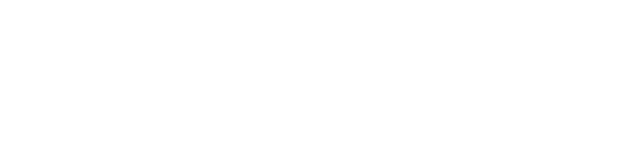
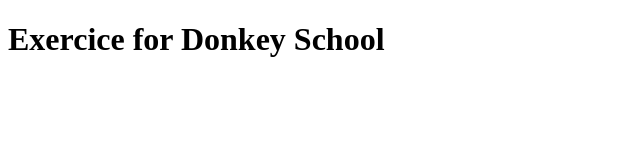
Before and after one commit to Adrian0586/githubChallenge1, a plain HTML site: page index.html in a window 1280 px wide. Shown: the whole page, without its empty margins (0-640 px from the left). Drawn offline with Linux system fonts and the light colour scheme.

Commit message:
Update index.html
registration of h1

```diff
--- a/index.html
+++ b/index.html
@@ -7,6 +7,6 @@
     <title>Exercice</title>
 </head>
 <body>
-
+   <h1> Exercice for Donkey School <h1>
 </body>
 </html>
```
